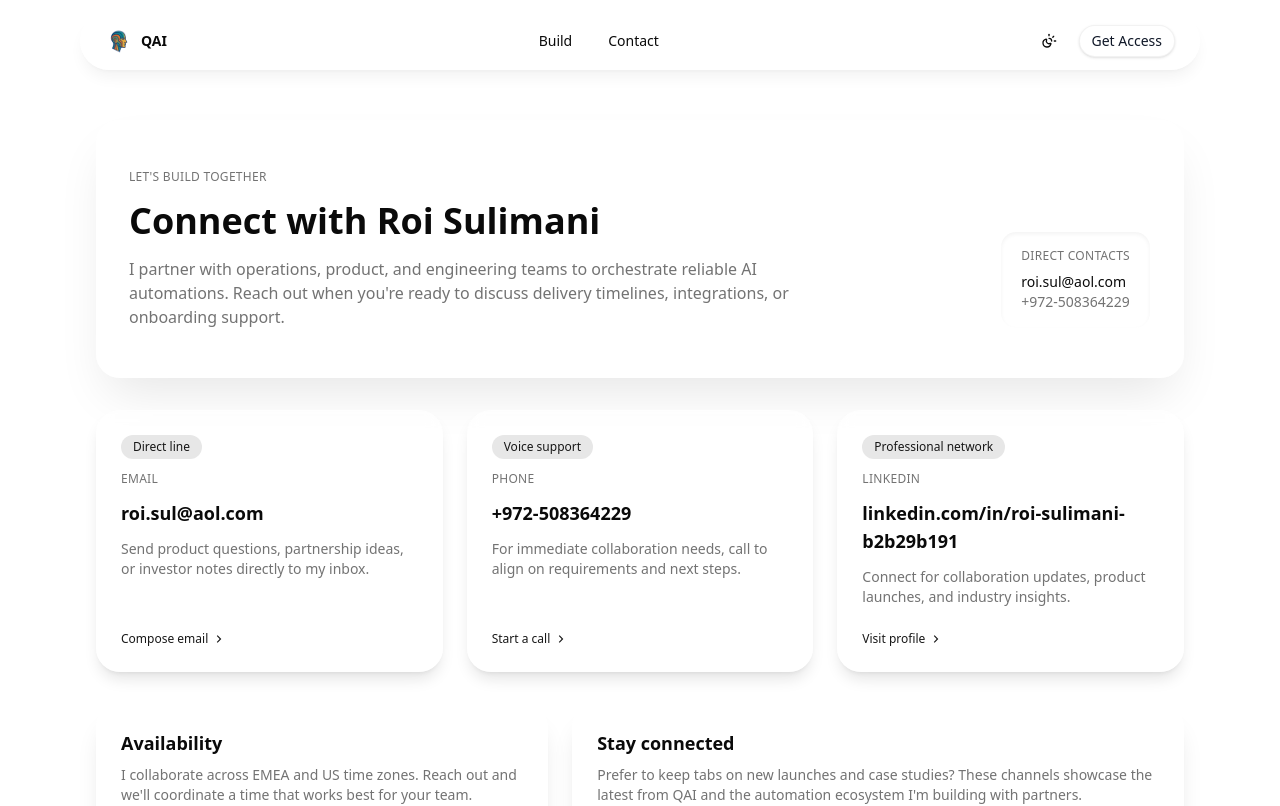
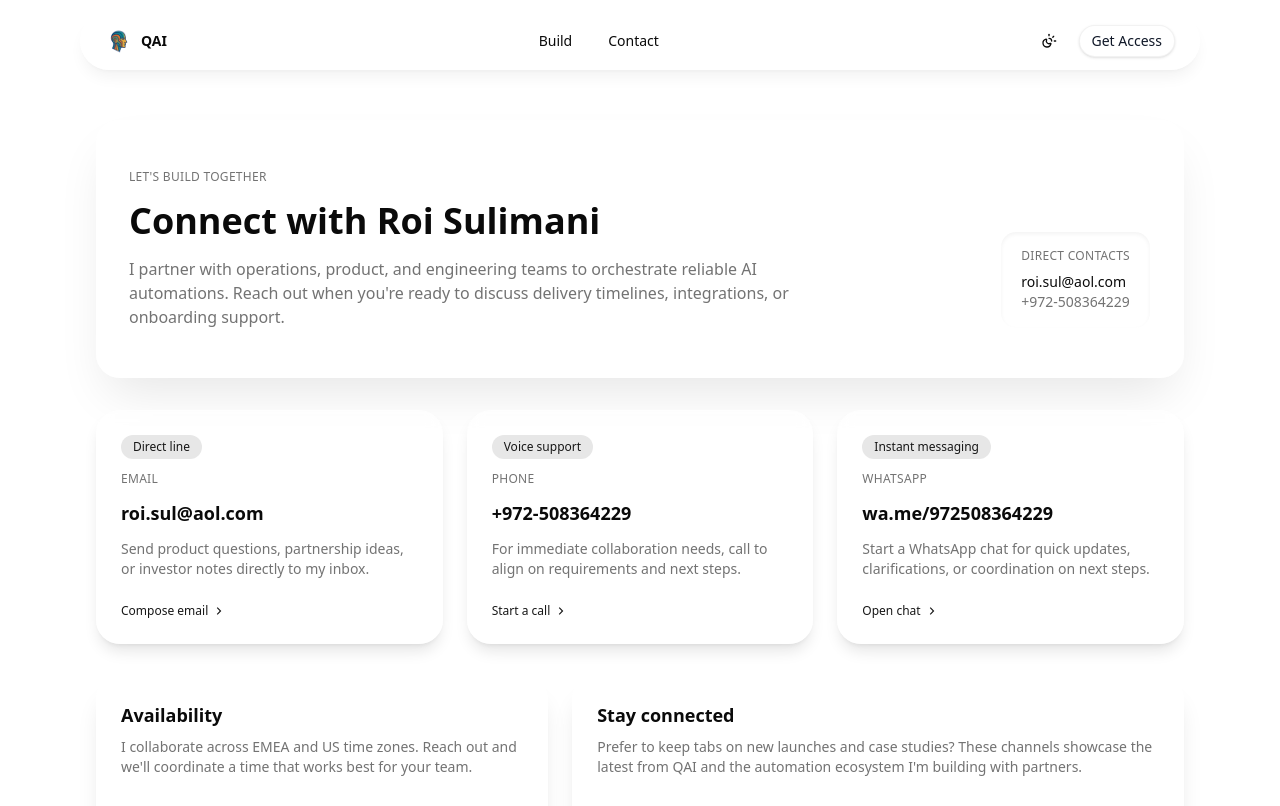
Before and after one commit to roisulimani/qai, a Next.js app: page /contact in a window 1280 px wide. Shown: the top 806 px of the page. Built offline with nearby package versions, Linux system fonts and the light colour scheme; no server answers.

Commit message:
Switch contact card to WhatsApp link

```diff
--- a/src/app/contact/page.tsx
+++ b/src/app/contact/page.tsx
@@ -15,6 +15,8 @@ const contactProfile = {
 };
 
 const phoneLink = contactProfile.phone.replace(/[^0-9+]/g, "");
+const whatsappNumber = phoneLink.replace("+", "");
+const whatsappLink = `https://wa.me/${whatsappNumber}`;
 
 const primaryChannels = [
     {
@@ -34,12 +36,12 @@ const primaryChannels = [
         actionText: "Start a call",
     },
     {
-        title: "LinkedIn",
-        label: "linkedin.com/in/roi-sulimani-b2b29b191",
-        description: "Connect for collaboration updates, product launches, and industry insights.",
-        href: contactProfile.linkedin,
-        badge: "Professional network",
-        actionText: "Visit profile",
+        title: "WhatsApp",
+        label: `wa.me/${whatsappNumber}`,
+        description: "Start a WhatsApp chat for quick updates, clarifications, or coordination on next steps.",
+        href: whatsappLink,
+        badge: "Instant messaging",
+        actionText: "Open chat",
     },
 ];
 
```
